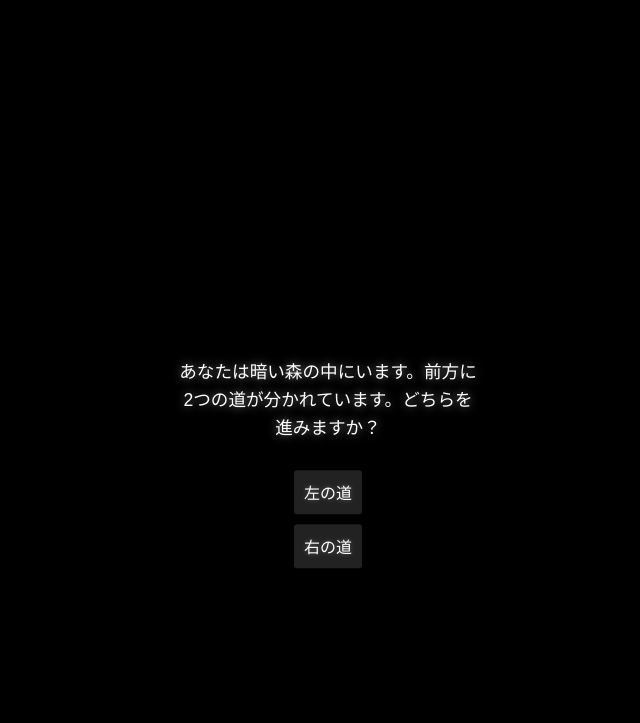
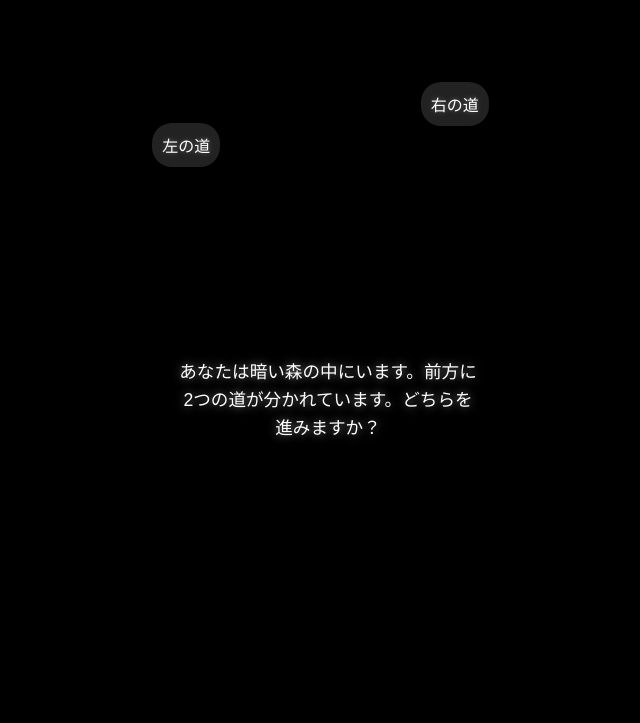
Before and after one commit to mikyokyuji/text-adventure, a plain HTML site: page index.html in a window 1280 px wide. Shown: the whole page, without its empty margins (312-952 px from the left). Drawn offline with Linux system fonts and the light colour scheme.

Commit message:
選択肢ボタンが動く

```diff
--- a/index.html
+++ b/index.html
@@ -10,8 +10,9 @@
   <div id="game-container">
     <div id="text-container">
       <div id="story"></div>
-      <div id="choices"></div>
     </div>
+    <!-- 選択肢コンテナはテキストとは独立して配置 -->
+    <div id="choices"></div>
   </div>
   <script src="script.js"></script>
 </body>
--- a/script.js
+++ b/script.js
@@ -1,5 +1,3 @@
-// script.js
-
 // ゲーム内の各シーン（ノード）を定義
 const storyData = {
   start: {
@@ -41,12 +39,10 @@ const storyData = {
   }
 };
 
-  // 各文字に対してフェードインアニメーションを実現する関数
+// タイピングエフェクト用の関数（各文字フェードイン）
 function typeWriterSmooth(element, text, charDelay, callback) {
   element.innerHTML = "";  // 初期状態は空にする
   const spans = [];
-
-    // テキストを1文字ずつ <span> 要素にラップして追加
   for (let char of text) {
     const span = document.createElement("span");
     span.textContent = char;
@@ -58,7 +54,7 @@ const storyData = {
   let i = 0;
   function showNext() {
     if (i < spans.length) {
-        spans[i].classList.add("visible");  // CSS アニメーションが発動
+      spans[i].classList.add("visible");
       i++;
       setTimeout(showNext, charDelay);
     } else if (callback) {
@@ -66,6 +62,70 @@ const storyData = {
     }
   }
   showNext();
+}
+
+// 物理シミュレーション用の配列
+let movingButtons = [];
+
+// 物理シミュレーションの更新処理
+function simulateButtons() {
+  const container = document.getElementById("game-container");
+  const contRect = container.getBoundingClientRect();
+
+  // 更新処理
+  movingButtons.forEach((btnObj, index) => {
+    // 更新位置
+    btnObj.x += btnObj.vx;
+    btnObj.y += btnObj.vy;
+
+    // ボタンサイズの再取得（サイズは変わらない前提）
+    btnObj.width = btnObj.element.offsetWidth;
+    btnObj.height = btnObj.element.offsetHeight;
+
+    // 画面端との衝突判定
+    if (btnObj.x < 0) {
+      btnObj.x = 0;
+      btnObj.vx = -btnObj.vx;
+    } else if (btnObj.x + btnObj.width > contRect.width) {
+      btnObj.x = contRect.width - btnObj.width;
+      btnObj.vx = -btnObj.vx;
+    }
+
+    if (btnObj.y < 0) {
+      btnObj.y = 0;
+      btnObj.vy = -btnObj.vy;
+    } else if (btnObj.y + btnObj.height > contRect.height) {
+      btnObj.y = contRect.height - btnObj.height;
+      btnObj.vy = -btnObj.vy;
+    }
+
+    // 衝突対象：自分以外のボタンとの衝突判定（シンプルな矩形判定）
+    for (let j = 0; j < movingButtons.length; j++) {
+      if (j === index) continue;
+      let other = movingButtons[j];
+      if (rectsOverlap(btnObj, other)) {
+        // 衝突時は両方の速度を反転（簡易的な処理）
+        btnObj.vx = -btnObj.vx;
+        btnObj.vy = -btnObj.vy;
+        other.vx = -other.vx;
+        other.vy = -other.vy;
+      }
+    }
+
+    // 更新された位置を適用
+    btnObj.element.style.left = btnObj.x + "px";
+    btnObj.element.style.top = btnObj.y + "px";
+  });
+
+  requestAnimationFrame(simulateButtons);
+}
+
+// 矩形同士の重なり判定（簡易版）
+function rectsOverlap(a, b) {
+  return !( a.x + a.width < b.x ||
+            a.x > b.x + b.width ||
+            a.y + a.height < b.y ||
+            a.y > b.y + b.height );
 }
 
 // 現在のシーンを表示する関数
@@ -76,41 +136,83 @@ const storyData = {
     return;
   }
 
-    // 要素の取得
+  // 取得する要素
   const storyElement = document.getElementById("story");
-    const choicesElement = document.getElementById("choices");
+  // 既存のテキストは消去
+  storyElement.innerHTML = "";
 
-    // 既存の内容をクリア
-    storyElement.innerHTML = "";
-    choicesElement.innerHTML = "";
-
-    // ストーリーテキストの表示用に段落要素を作成
+  // タイピングエフェクトでストーリーテキストを表示
   const paragraph = document.createElement("p");
   storyElement.appendChild(paragraph);
+  typeWriterSmooth(paragraph, node.text, 50, function() {
+    // テキスト表示完了後、選択肢ボタンを生成
+    // まず、既存の選択肢ボタンをすべて削除（シーン切替時のクリーンアップ）
+    const choicesContainer = document.getElementById("choices");
+    choicesContainer.innerHTML = "";
+    movingButtons = []; // 物理シミュレーション用の配列もクリア
 
-    // 文字送りのアニメーションでテキストを表示（文字ごとにフェードイン）
-    // charDelay の値は調整可能（ここでは 50ms を指定）
-    typeWriterSmooth(paragraph, node.text, 50, function() {
-      // アニメーション完了後、選択肢を表示
     if (node.choices.length > 0) {
       node.choices.forEach(choice => {
         const button = document.createElement("button");
         button.textContent = choice.text;
         button.classList.add("choice-button");
+        // クリック時の処理（シーン切替）
         button.addEventListener("click", () => {
           displayNode(choice.next);
         });
-          choicesElement.appendChild(button);
+        // 選択肢コンテナ (#choices) に追加
+        choicesContainer.appendChild(button);
+        // 初期位置をコンテナ内でランダムに設定
+        const contRect = document.getElementById("game-container").getBoundingClientRect();
+        // 初期位置：コンテナ内で、ボタンサイズはまだ決まっていないので暫定的に0～(containerSize - 50)とする
+        let initX = Math.random() * (contRect.width - 50);
+        let initY = Math.random() * (contRect.height - 50);
+        button.style.left = initX + "px";
+        button.style.top = initY + "px";
+
+        // ランダムな初期方向と速度を設定
+        let angle = Math.random() * 2 * Math.PI;
+        let speed = 1 + Math.random() * 2; // 1～3 px/frame 程度
+        movingButtons.push({
+          element: button,
+          x: initX,
+          y: initY,
+          vx: Math.cos(angle) * speed,
+          vy: Math.sin(angle) * speed,
+          width: button.offsetWidth,
+          height: button.offsetHeight
         });
+      });
+      // シミュレーション開始（requestAnimationFrame でループ）
+      requestAnimationFrame(simulateButtons);
     } else {
-        // 選択肢がない場合（エンディング）には、再スタート用のボタンを表示
+      // 選択肢がない場合（エンディング）は再スタートボタンを生成
       const restartButton = document.createElement("button");
       restartButton.textContent = "再スタート";
       restartButton.classList.add("choice-button");
       restartButton.addEventListener("click", () => {
         displayNode("start");
       });
-        choicesElement.appendChild(restartButton);
+      document.getElementById("choices").appendChild(restartButton);
+
+      // 再スタートボタンも物理シミュレーションの対象にする場合は同様の処理を行う
+      const contRect = document.getElementById("game-container").getBoundingClientRect();
+      let initX = Math.random() * (contRect.width - 50);
+      let initY = Math.random() * (contRect.height - 50);
+      restartButton.style.left = initX + "px";
+      restartButton.style.top = initY + "px";
+      let angle = Math.random() * 2 * Math.PI;
+      let speed = 1 + Math.random() * 2;
+      movingButtons.push({
+          element: restartButton,
+          x: initX,
+          y: initY,
+          vx: Math.cos(angle) * speed,
+          vy: Math.sin(angle) * speed,
+          width: restartButton.offsetWidth,
+          height: restartButton.offsetHeight
+      });
+      requestAnimationFrame(simulateButtons);
     }
   });
 }
--- a/style.css
+++ b/style.css
@@ -14,22 +14,23 @@ html, body {
   align-items: center;
 }
 
-  /* ゲーム全体のコンテナ（固定サイズ） */
+/* ゲーム全体のコンテナ（固定サイズ・相対配置） */
 #game-container {
   position: relative;
   width: 90%;
   max-width: 600px;
   height: 80vh;  /* 画面の80%の高さ（必要に応じて調整） */
+  overflow: hidden;  /* 子要素がはみ出さないように */
 }
 
-  /* ストーリーテキストと選択肢を含むコンテナを中央に配置 */
+/* ストーリーテキストを含むコンテナを中央に配置 */
 #text-container {
   position: absolute;
   top: 50%;
   left: 50%;
   transform: translate(-50%, -50%);
   text-align: center;
-    /* ※ このコンテナのサイズは中身（ストーリーテキスト）の大きさに依存します */
+  pointer-events: none; /* ボタンと重なってもクリックを邪魔しない */
 }
 
 /* ストーリーテキストのスタイル */
@@ -40,26 +41,25 @@ html, body {
   text-shadow: 0 0 10px rgba(255, 255, 255, 0.5);
 }
 
-  /* 選択肢領域を、ストーリーテキストの直下に配置 */
+/* 選択肢コンテナ（物理シミュレーションの対象領域） */
 #choices {
   position: absolute;
-    top: 100%;      /* #text-container の下端に合わせる */
-    left: 50%;
-    transform: translateX(-50%);
-    margin-top: 10px;  /* ストーリーテキストとの間隔（ここで調整可能） */
+  top: 0;
+  left: 0;
+  width: 100%;
+  height: 100%;
 }
 
 /* 選択肢ボタンのスタイル */
 .choice-button {
+  position: absolute; /* 物理シミュレーションのため絶対配置 */
   display: block;
-    width: 100%;
-    margin-bottom: 10px;
   padding: 10px;
   font-size: 1em;
   background-color: #222;
   color: #fff;
   border: none;
-    border-radius: 3px;
+  border-radius: 20px;  /* 四隅を大きく丸く */
   cursor: pointer;
   transition: background-color 0.2s, box-shadow 0.2s;
   text-shadow: 0 0 5px rgba(255, 255, 255, 0.3);
@@ -70,7 +70,7 @@ html, body {
   box-shadow: 0 0 10px rgba(255, 255, 255, 0.5);
 }
 
-  /* タイピングエフェクト用の文字設定（以前の設定がある場合） */
+/* タイピングエフェクト用の文字設定 */
 .char {
   opacity: 0;
   transition: opacity 0.3s ease;
```
Lines whose indentation alone changed are shown as unchanged.
